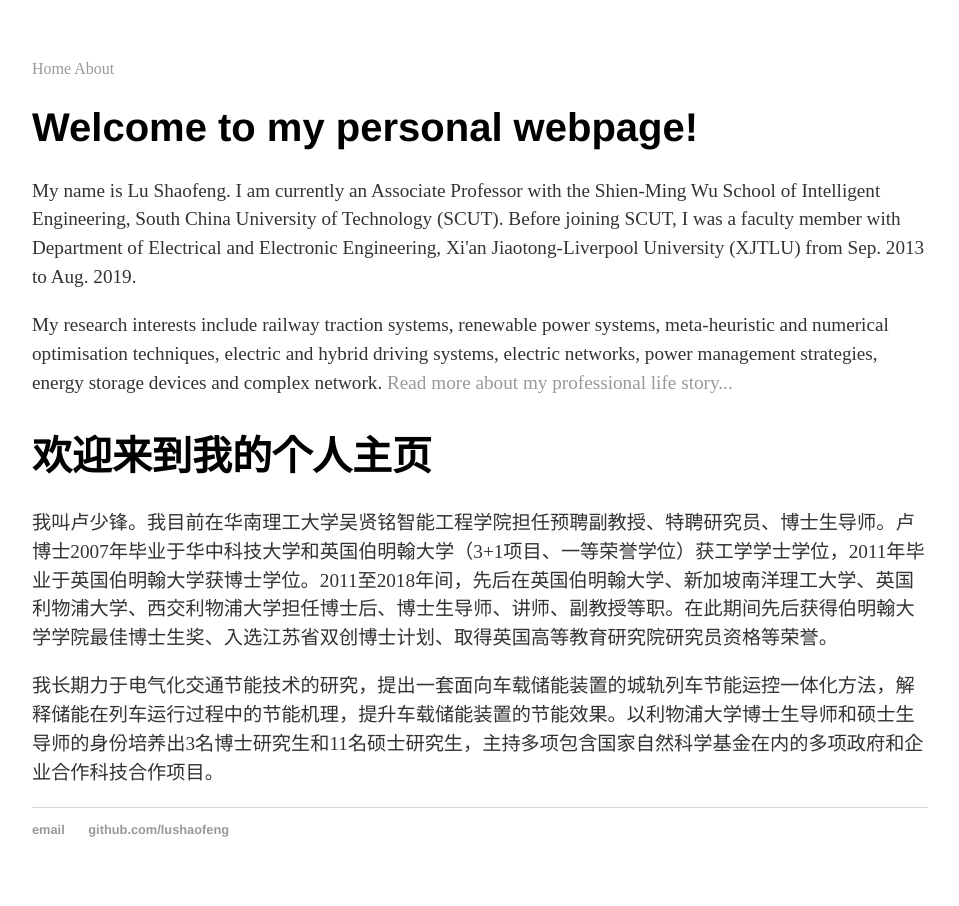
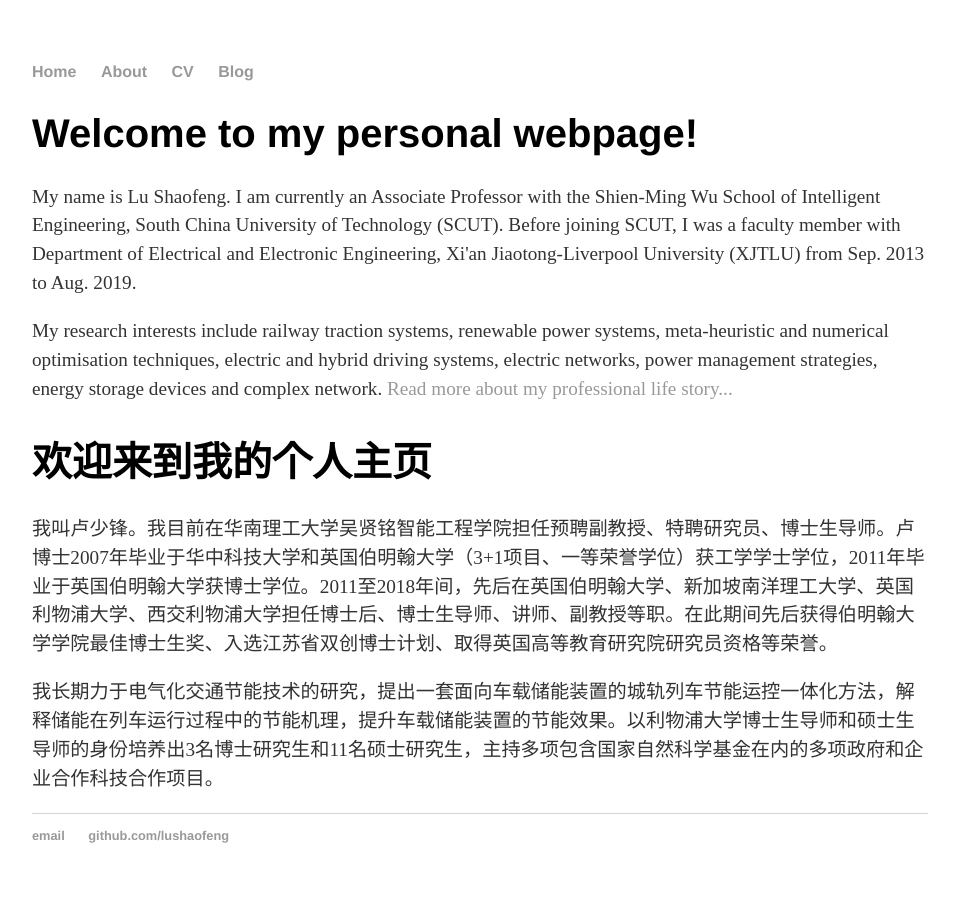
Before and after one commit to lushaofeng/lushaofeng.github.io, a Jekyll site: the page built from index.html, in a window 1280 px wide. Shown: the whole page, without its empty margins (160-1119 px from the left). Built offline with Jekyll 4.4.1, drawn with Linux system fonts in a browser that asks for light colours.

Commit message:
Update default.html

```diff
--- a/_layouts/default.html
+++ b/_layouts/default.html
@@ -6,7 +6,7 @@
 		<link rel="stylesheet" type="text/css" href="/assets/css/styles.css">
 	</head>
 	<body>
-		<!-- Replace this with _data yml and tags (logic control) on navigation bar
+
 		<nav>
 				<ul>
 						<li><a href="/">Home</a></li>
@@ -15,14 +15,6 @@
 						<li><a href="/blog">Blog</a></li>
 				</ul>
 		</nav>
-		-->
-<nav>
-{% for item in site.data.navigation %}
-	<a href="{{ item.link }}">
-		{{ item.name }}
-	</a>
-{% endfor %}
-</nav>
 
 
 		<div class="container">
@@ -30,6 +22,7 @@
 		{{ content }}
 
 		</div> <!-- /.container -->
+
 		<footer>
 				<ul>
 						<li><a href="mailto:shaofeng.lu@hotmail.com">email</a></li>
```
